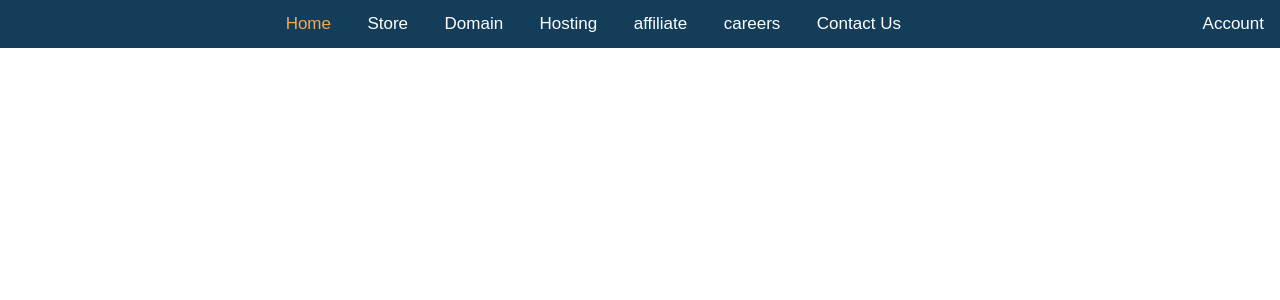
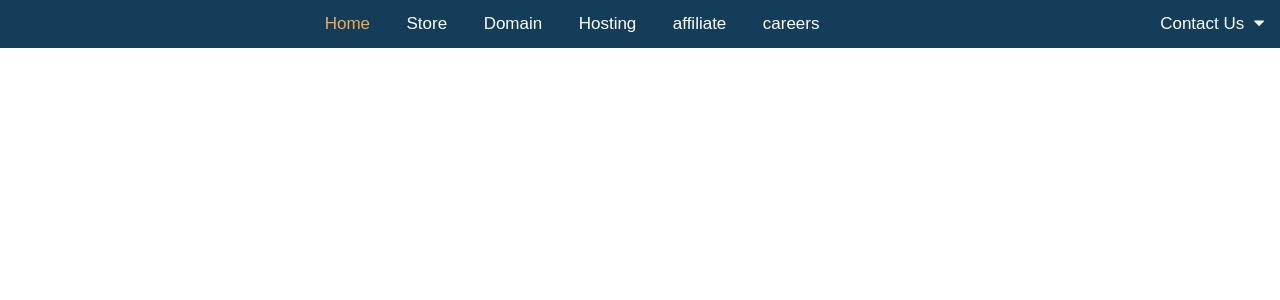
Before and after one commit to Elly-Wenani/wenani-website, a PHP site: page / in a window 1280 px wide. Shown: the top 300 px of the page. Run offline with PHP 8.4, Linux system fonts and the light colour scheme.

Commit message:
IMproved

```diff
--- a/CSS/style.css
+++ b/CSS/style.css
@@ -14,8 +14,12 @@
     text-align: center;
 }
 
-.single {
+.right-side {
     float: right;
+}
+
+.right-side i {
+    padding-left: 10px;
 }
 
 
--- a/index.html
+++ b/index.html
@@ -17,8 +17,11 @@
         <a href="">Hosting</a>
         <a href="">affiliate</a>
         <a href="">careers</a>
-        <a href="">Contact Us</a>
-        <a href="" class="single">Account</a>
+
+        <div class="right-side">
+            <a href="">Contact Us <i class="fa fa-caret-down"></i></a>
+        </div>
+
         <a href="javascript:void(0);" class="icon" onclick="myFunction()">
             <i class="fa fa-bars"></i>
         </a>
```
